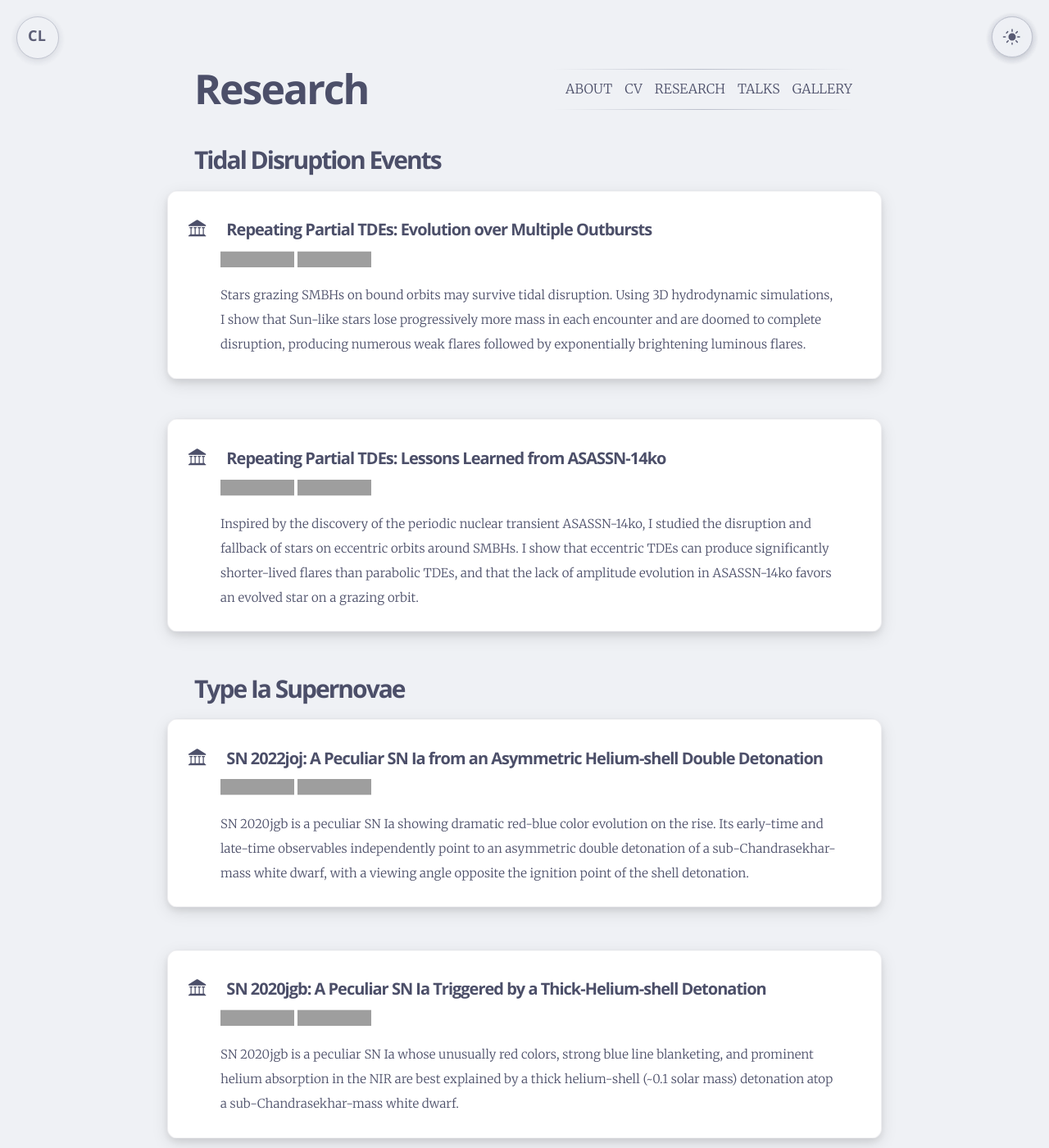
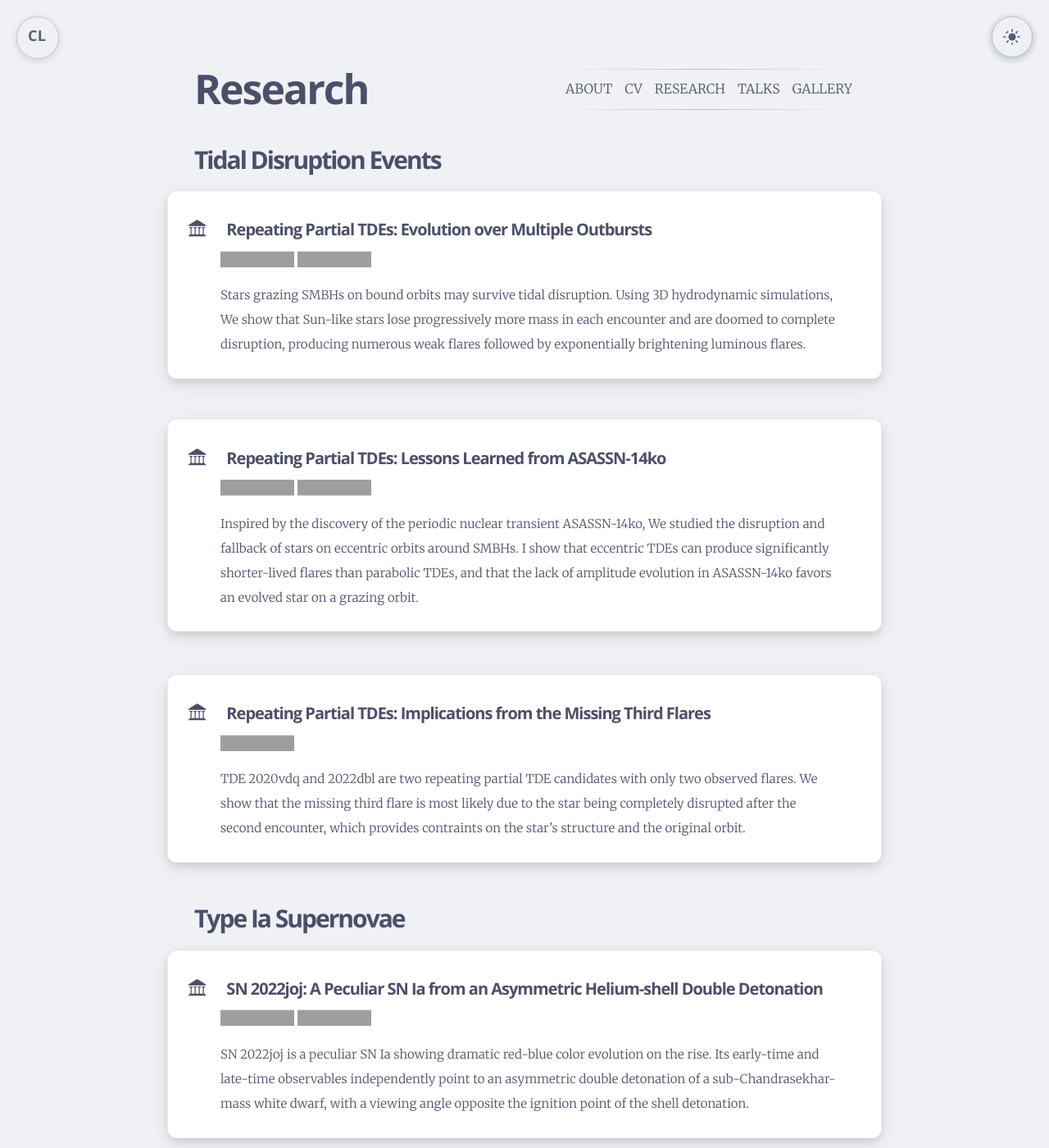
Before and after one commit to slowdivePTG/slowdivePTG.github.io, a Jekyll site: the page built from _pages/research.md, in a window 1280 px wide and 1400 px high, cut to the strip 0-1400 px from the top of the window. Shown: the whole strip at 82% size. Built offline with Jekyll 4.4.1, drawn with Linux system fonts in a browser that asks for light colours; some web fonts are replaced; some of the changed text lies outside the part shown; grey boxes are pictures that could not be loaded.

Commit message:
update: rpTDE paper

```diff
--- a/_pages/research.md
+++ b/_pages/research.md
@@ -13,13 +13,18 @@ title:     Research
 <a href="https://arxiv.org/abs/2406.01670"><img src="https://img.shields.io/badge/arXiv-2406.01670-B31B1B.svg" alt="arXiv" class="badge"></a>
 <a href="https://doi.org/10.3847/1538-4357/ad9b0b"><img src="https://img.shields.io/badge/DOI-10.3847%2F1538--4357%2Fad9b0b-blue" alt="DOI" class="badge"></a>
 
-Stars grazing SMBHs on bound orbits may survive tidal disruption. Using 3D hydrodynamic simulations, I show that Sun-like stars lose progressively more mass in each encounter and are doomed to complete disruption, producing numerous weak flares followed by exponentially brightening luminous flares.
+Stars grazing SMBHs on bound orbits may survive tidal disruption. Using 3D hydrodynamic simulations, We show that Sun-like stars lose progressively more mass in each encounter and are doomed to complete disruption, producing numerous weak flares followed by exponentially brightening luminous flares.
 
 <h2 data-icon="icon-library">Repeating Partial TDEs: Lessons Learned from ASASSN-14ko</h2>
 <a href="https://arxiv.org/abs/2206.13494"><img src="https://img.shields.io/badge/arXiv-2206.13494-B31B1B.svg" alt="arXiv" class="badge"></a>
 <a href="https://doi.org/10.3847/1538-4357/acafe1"><img src="https://img.shields.io/badge/DOI-10.3847%2F1538--4357%2Facafe1-blue" alt="DOI" class="badge"></a>
 
-Inspired by the discovery of the periodic nuclear transient ASASSN-14ko, I studied the disruption and fallback of stars on eccentric orbits around SMBHs. I show that eccentric TDEs can produce significantly shorter-lived flares than parabolic TDEs, and that the lack of amplitude evolution in ASASSN-14ko favors an evolved star on a grazing orbit.
+Inspired by the discovery of the periodic nuclear transient ASASSN-14ko, We studied the disruption and fallback of stars on eccentric orbits around SMBHs. I show that eccentric TDEs can produce significantly shorter-lived flares than parabolic TDEs, and that the lack of amplitude evolution in ASASSN-14ko favors an evolved star on a grazing orbit.
+
+<h2 data-icon="icon-library">Repeating Partial TDEs: Implications from the Missing Third Flares</h2>
+<a href="https://arxiv.org/abs/2606.06578"><img src="https://img.shields.io/badge/arXiv-2606.06578-B31B1B.svg" alt="arXiv" class="badge"></a>
+
+TDE 2020vdq and 2022dbl are two repeating partial TDE candidates with only two observed flares. We show that the missing third flare is most likely due to the star being completely disrupted after the second encounter, which provides contraints on the star's structure and the original orbit.
 
 
 <h1>Type Ia Supernovae</h1>
@@ -28,7 +33,7 @@ Inspired by the discovery of the periodic nuclear transient ASASSN-14ko, I studi
 <a href="https://arxiv.org/abs/2308.06319"><img src="https://img.shields.io/badge/arXiv-2308.06319-B31B1B.svg" alt="arXiv" class="badge"></a>
 <a href="https://doi.org/10.3847/1538-4357/acffc9"><img src="https://img.shields.io/badge/DOI-10.3847%2F1538--4357%2Facffc9-blue" alt="DOI" class="badge"></a>
 
-SN 2020jgb is a peculiar SN Ia showing dramatic red-blue color evolution on the rise. Its early-time and late-time observables independently point to an asymmetric double detonation of a sub-Chandrasekhar-mass white dwarf, with a viewing angle opposite the ignition point of the shell detonation.
+SN 2022joj is a peculiar SN Ia showing dramatic red-blue color evolution on the rise. Its early-time and late-time observables independently point to an asymmetric double detonation of a sub-Chandrasekhar-mass white dwarf, with a viewing angle opposite the ignition point of the shell detonation.
 
 <h2 data-icon="icon-library">SN 2020jgb: A Peculiar SN Ia Triggered by a Thick-Helium-shell Detonation</h2>
 <a href="https://arxiv.org/abs/2209.04463"><img src="https://img.shields.io/badge/arXiv-2209.04463-B31B1B.svg" alt="arXiv" class="badge"></a>
@@ -75,7 +80,7 @@ A powerful new framework (powered by JAX) for precise host-galaxy subtraction in
 - L. A. Kwok, **C. Liu**, S. W. Jha, et al., [2025, arXiv:2510.09760.](https://arxiv.org/abs/2510.09760)
 - L. A. Kwok, S. Schulze, **C. Liu**, et al., [2025, Transient Name Server AstroNote, 129, 1.](https://ui.adsabs.harvard.edu/abs/2025TNSAN.129....1K/abstract)
 
-<h2 data-icon="icon-briefcase">BayeSpecFit: Fitting Blended Spectral Features in Supernovae</h2>
+<!-- <h2 data-icon="icon-briefcase">BayeSpecFit: Fitting Blended Spectral Features in Supernovae</h2>
 
 <a href="https://github.com/slowdivePTG/BayeSpecFit.git"><img src="https://img.shields.io/badge/GitHub-Repo-blue?logo=github" alt="GitHub" class="badge"></a>
 
@@ -85,7 +90,7 @@ A Bayesian framework for fitting blended spectral features in SN spectra (powere
 - L. A. Kwok, **C. Liu**, S. W. Jha, et al., [2025, arXiv:2510.09760.](https://arxiv.org/abs/2510.09760)
 - J. RastineJad et al., [2025, ApJL, 988, L13](https://iopscience.iop.org/article/10.3847/2041-8213/ade7f9)
 - **C. Liu**, A. A. Miller, S. J. Boos, et al., [2023, ApJ, 958, 178.](https://iopscience.iop.org/article/10.3847/1538-4357/acffc9)
-- **C. Liu**, A. A. Miller, A. Polin, et al., [2023, ApJ, 946, 83.](https://iopscience.iop.org/article/10.3847/1538-4357/acbb5e/meta)
+- **C. Liu**, A. A. Miller, A. Polin, et al., [2023, ApJ, 946, 83.](https://iopscience.iop.org/article/10.3847/1538-4357/acbb5e/meta) -->
 
 
 <h1></h1>
```
Also changed, not shown: assets/data/citing_land_matrix.json, assets/data/collaborators_land_matrix.json.
